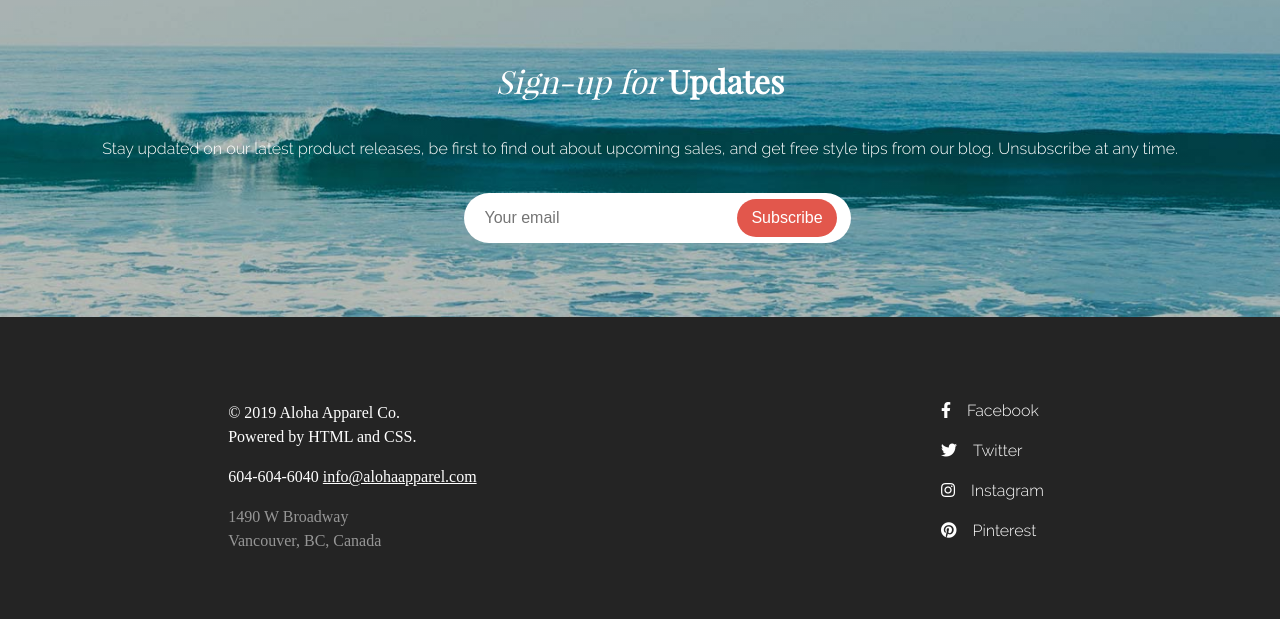
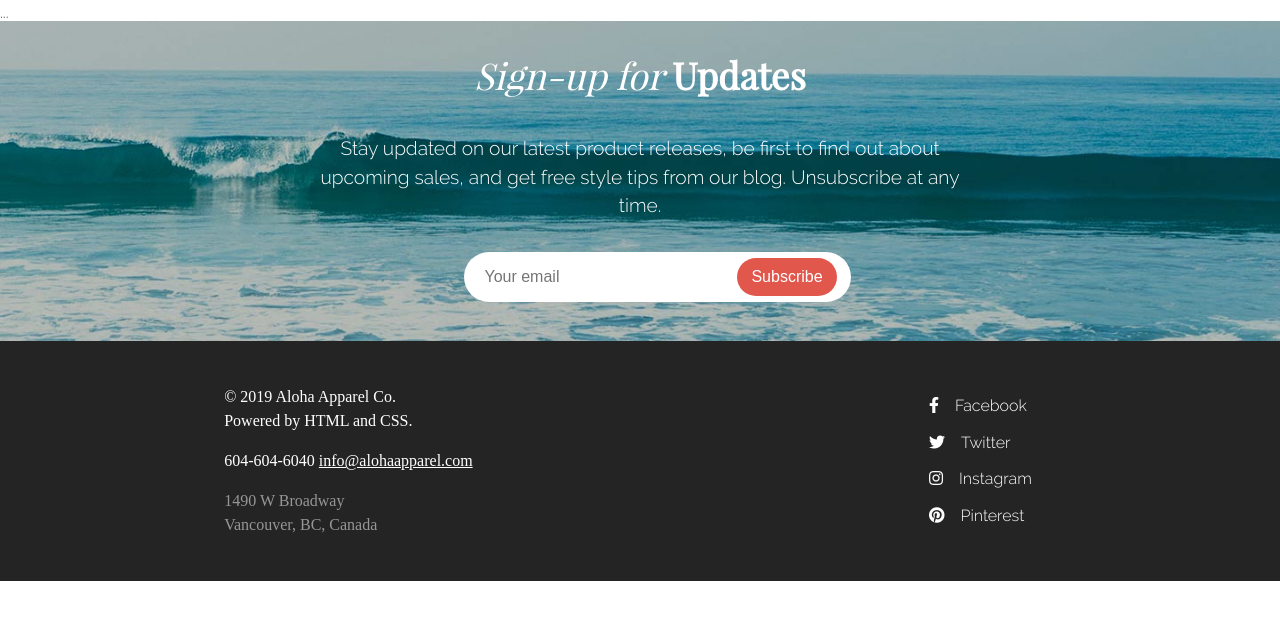
Before and after one commit to EdinK1/Aloha-Apparel, a plain HTML site: page index.html in a window 1280 px wide. Shown: the part 2103-2722 px from the top of the page. After the commit the page ends 2684 px from the top, so only its background shows below. Drawn offline with Linux system fonts and the light colour scheme.

Commit message:
changing fonts of the last two sections

```diff
--- a/css/style.css
+++ b/css/style.css
@@ -683,6 +683,10 @@ footer {
 
     /* Section: Showcase Footer */
 
+    #showcase_footer h1 {
+        margin-bottom: 1.5rem;
+    }
+
     #showcase_footer p {
         padding: 0 15rem;
     }
@@ -691,6 +695,7 @@ footer {
 
     #gallery h3 {
         font-size: 2.4rem;
+        font-family: 'Playfair';
     }
 
     /* Section: Products */
@@ -745,4 +750,25 @@ footer {
         -webkit-transition: 0.4s ease all;
         transition: 0.4s ease all;
     } */
+
+    /* Section: Updates */
+
+    #updates h1 {
+        font-size: 2.3rem;
+    }
+
+    #updates p {
+        font-size: 1.20rem;
+    }
+
+    /* Footer */
+
+    #main_footer {
+        height: 30vh;
+    }
+
+    #main_footer .footer_info_right a {
+        line-height: 1.3;
+        padding: 0.5rem 1rem;
+    }
 }
--- a/index.html
+++ b/index.html
@@ -171,9 +171,9 @@
     <h1>Sign-up for <span>Updates</span></h1>
     <p>
       Stay updated on our latest product releases, be first to find out
-      about
+      about <br>
       upcoming sales, and get free style tips from our blog. Unsubscribe at
-      any time.
+      any <br> time.
     </p>
 
     <form name="form" onsubmit="subscribe()">
```
